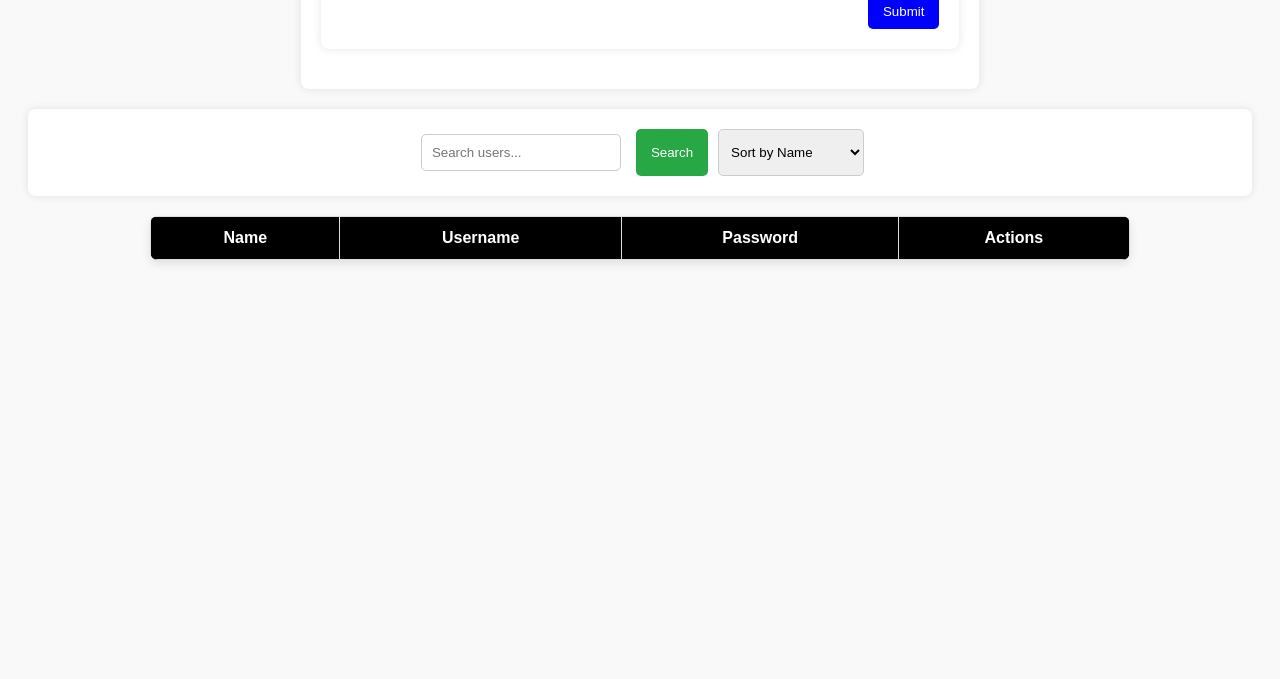
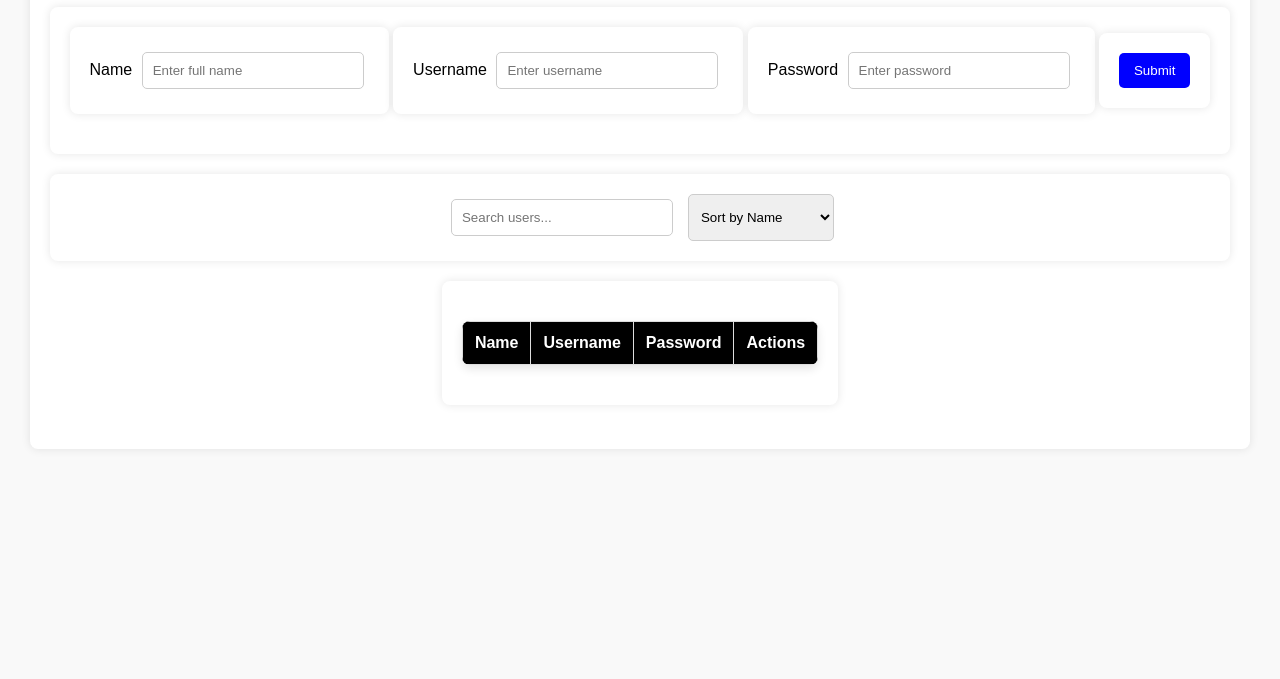
Before and after one commit to CHIRAGAHIR1/User-Management-System, a plain HTML site: page index.html in a window 1280 px wide. Shown: the part 121-800 px from the top of the page. Drawn offline with Linux system fonts and the light colour scheme.

Commit message:
Update index.html

```diff
--- a/index.html
+++ b/index.html
@@ -1,3 +1,4 @@
+<!DOCTYPE html>
 <html lang="en">
 
 <head>
@@ -8,18 +9,36 @@
 </head>
 
 <body>
-    <div>
-        <input type="text" id="name" placeholder="Name">
-        <input type="text" id="username" placeholder="Username">
-        <input type="password" id="pwd" placeholder="Password"><br>
-        <div id="right-button">
-            <button class="submit-btn" onclick="addUser()">Submit</button>
-        </div>
+    <div class="container">
+        <h1>User Management System</h1>
+        <div class="card">
+
+            <form onsubmit="event.preventDefault(); addUser();">
+                <div class="form-group">
+                    <label for="name">Name</label>
+                    <input type="text" id="name" placeholder="Enter full name" required>
                 </div>
 
-    <div class="search-container">
+                <div class="form-group">
+                    <label for="username">Username</label>
+                    <input type="text" id="username" placeholder="Enter username" required>
+                </div>
+
+                <div class="form-group">
+                    <label for="pwd">Password</label>
+                    <input type="password" id="pwd" placeholder="Enter password" required>
+                </div>
+
+                <div class="form-actions">
+                    <button type="submit" class="submit-btn">Submit</button>
+                </div>
+
+            </form>
+        </div>
+
+        <div class="card search-container">
             <input type="text" id="search" onkeyup="updateTable()" placeholder="Search users...">
-        <button onclick="updateTable()">Search</button>
+
             <select id="sortDropdown" onchange="sortUsers()">
                 <option value="name">Sort by Name</option>
                 <option value="username">Sort by Username</option>
@@ -27,6 +46,7 @@
             </select>
         </div>
 
+        <div class="card table-card">
             <table>
                 <thead>
                     <tr>
@@ -38,15 +58,25 @@
                 </thead>
                 <tbody id="tb"></tbody>
             </table>
+        </div>
+
+    </div>
 
     <script>
-        let users = JSON.parse(localStorage.getItem("users")) || [], editIndex = null, sortField = "name", sortAsc = true;
+        let users = JSON.parse(localStorage.getItem("users")) || [],
+            editIndex = null,
+            sortField = "name",
+            sortAsc = true;
 
         function addUser() {
             const name = document.getElementById("name").value.trim();
             const username = document.getElementById("username").value.trim();
             const password = document.getElementById("pwd").value.trim();
-            if (!name || !username || !password) return alert("Fill all fields!");
+
+            if (!name || !username || !password) {
+                alert("Fill all fields!");
+                return;
+            }
 
             if (editIndex !== null) {
                 users[editIndex] = { name, username, password };
@@ -55,51 +85,62 @@
             }
 
             editIndex = null;
-            document.querySelectorAll("input").forEach(input => input.value = "");
+            document.querySelector("form").reset();
             updateTable();
         }
+
         updateTable();
 
         function updateTable() {
             const query = document.getElementById("search").value.toLowerCase();
+
             document.getElementById("tb").innerHTML = users
-                .filter(user => Object.values(user).some(val => val.toLowerCase().includes(query)))
+                .filter(user =>
+                    Object.values(user).some(val =>
+                        val.toLowerCase().includes(query)
+                    )
+                )
                 .map((user, i) => `
                     <tr>
                         <td>${user.name}</td>
                         <td>${user.username}</td>
                         <td>${user.password}</td>
                         <td>
-                            <button onclick="editUser(${i})">Edit</button>
-                            <button class="lal" onclick="deleteUser(${i})">Delete</button>
+                            <button type="button" onclick="editUser(${i})">Edit</button>
+                            <button type="button" class="delete-btn" onclick="deleteUser(${i})">Delete</button>
                         </td>
                     </tr>
                 `).join('');
+
             localStorage.setItem("users", JSON.stringify(users));
-
         }
 
         function editUser(i) {
             editIndex = i;
-            Object.keys(users[i]).forEach((key, idx) => document.querySelectorAll("input")[idx].value = users[i][key]);
-            localStorage.setItem("users", JSON.stringify(users));
-
+            document.getElementById("name").value = users[i].name;
+            document.getElementById("username").value = users[i].username;
+            document.getElementById("pwd").value = users[i].password;
         }
 
         function deleteUser(i) {
-            if (confirm("Delete this user?")) users.splice(i, 1), updateTable();
-            localStorage.setItem("users", JSON.stringify(users));
-
+            if (confirm("Delete this user?")) {
+                users.splice(i, 1);
+                updateTable();
+            }
         }
 
         function sortUsers() {
             sortField = document.getElementById("sortDropdown").value;
-            users.sort((a, b) => a[sortField].localeCompare(b[sortField]) * (sortAsc ? 1 : -1));
+
+            users.sort((a, b) =>
+                a[sortField].localeCompare(b[sortField]) * (sortAsc ? 1 : -1)
+            );
+
             sortAsc = !sortAsc;
             updateTable();
         }
     </script>
+
 </body>
 
-
 </html>
```
Lines whose indentation alone changed are shown as unchanged.
